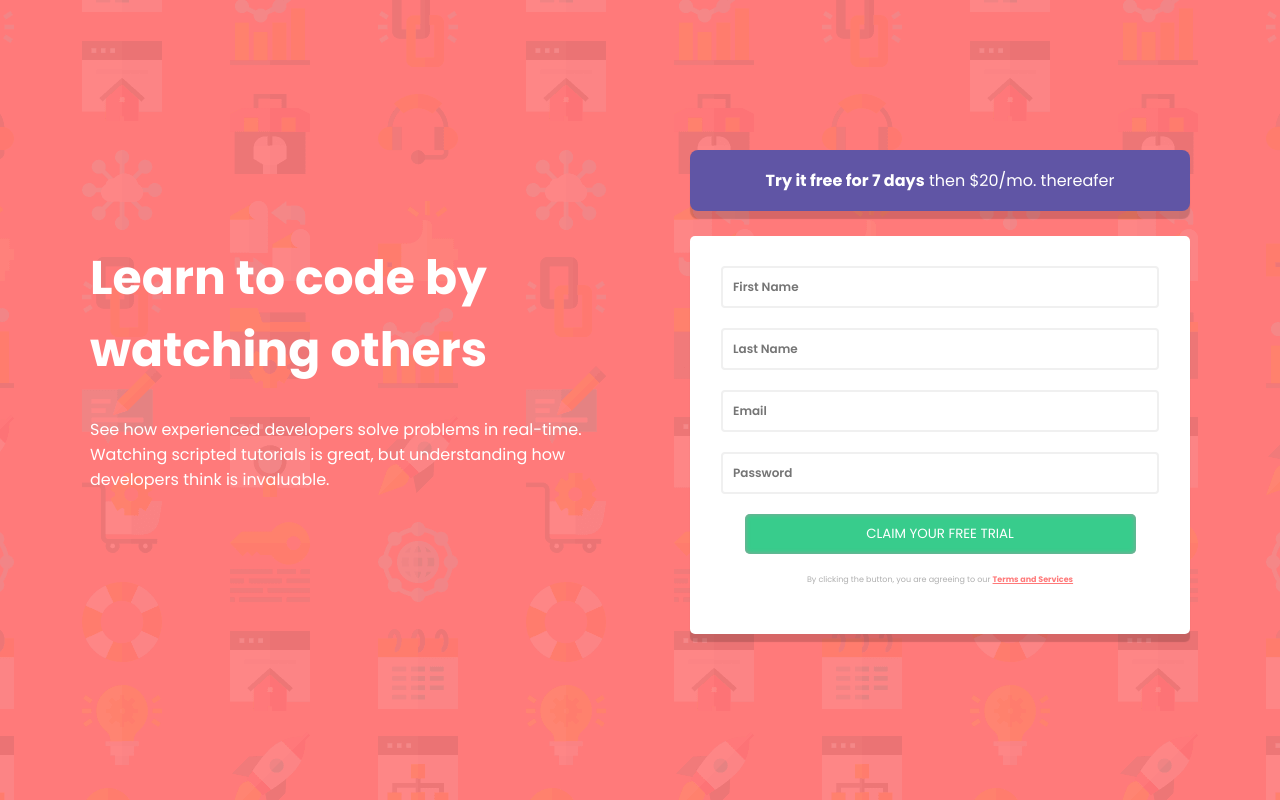
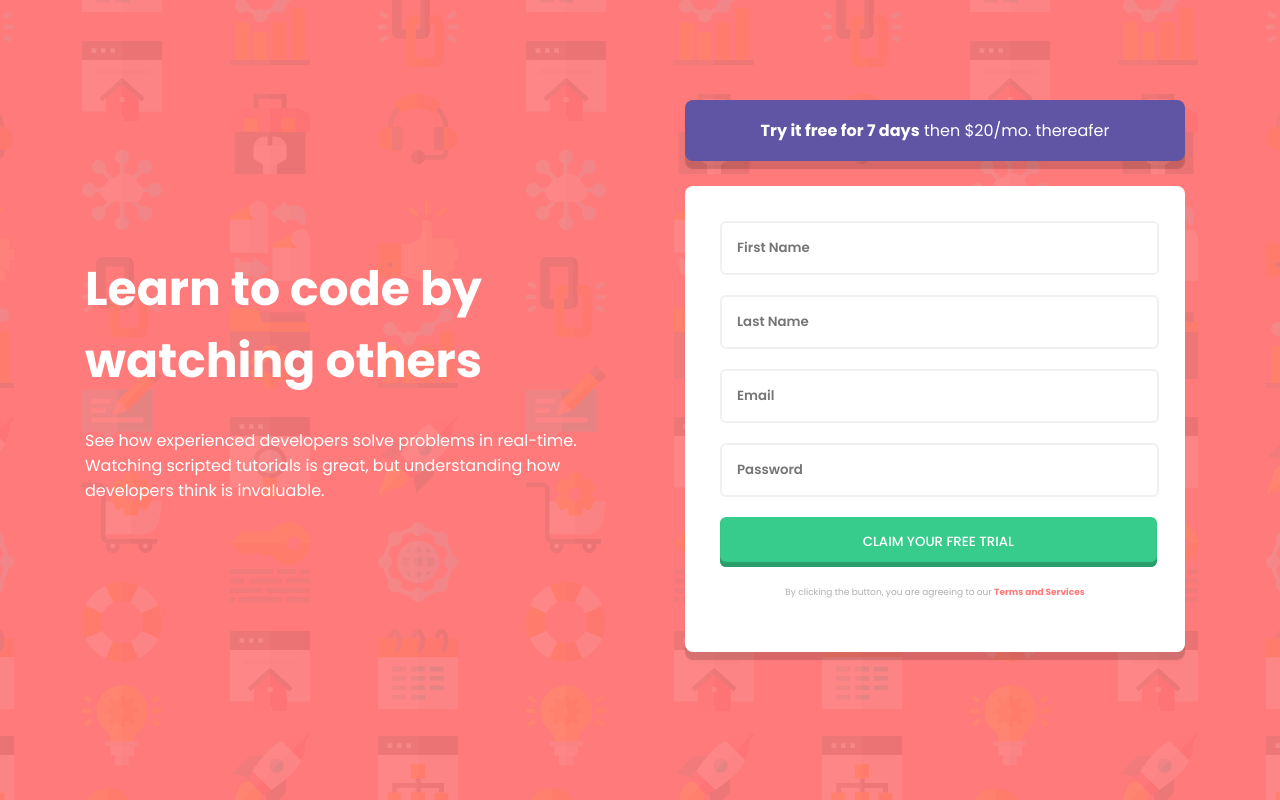
Before and after one commit to lisphelps/React-Apprenticeship-Projects, a React (Create React App) app: page / in a window 1280 px wide. Built offline with nearby package versions, Linux system fonts and the light colour scheme.

Commit message:
Code clean up

```diff
--- a/src/App.css
+++ b/src/App.css
@@ -9,62 +9,25 @@ html {
   background-color: hsl(0, 100%, 74%);
 }
 
-p {
-  font-size: 16px;
-}
-
 .App {
   display: flex;
   justify-content: center;
-  align-items: baseline;
+  align-items: center;
   flex-wrap: wrap;
   color: #fff;
 }
 
-.right {
-  margin: 150px 40px 20px 50px;
-  flex-direction: column;
-  justify-content: space-evenly;
-  align-self: center;
-  width: 500px;
+a:link, a:visited, a:active {
+  color: hsl(0, 100%, 74%);
+  font-weight: 700;
+  text-decoration: none;
 }
 
-.formcontainer {
-  width: 500px;
-  background-color: white;
-
-}
-
-.tryit {
-  text-align: center;
-  background-color: hsl(248, 32%, 49%);
-  border-radius: 8px;
-  box-shadow: 0 8px 1px rgba(0, 0, 0, 0.158);
-  padding: 2px;
-}
-
-a:link, a:visited, a:hover, a:active {
-  color: hsl(0, 100%, 74%);
-  font-weight: 700;
+a:hover {
+  color: hsl(249, 10%, 26%);
+  font-weight: 800;
 }
 
 input:focus, textarea:focus, select:focus {
   outline: none;
 }
-/*
-## Colors
-
-### Primary
-
-- Red: hsl(0, 100%, 74%)
-- Green: hsl(154, 59%, 51%)
-
-### Accent
-
-- Blue: hsl(248, 32%, 49%)
-
-### Neutral
-
-- Dark Blue: hsl(249, 10%, 26%)
-- Grayish Blue: hsl(246, 25%, 77%)
-*/
--- a/src/App.js
+++ b/src/App.js
@@ -1,17 +1,12 @@
 import './App.css';
-import Form from './components/Form/Form'
 import Left from './components/Left/Left'
+import Right from './components/Right/Right'
 
 function App() {
   return (
     <div className="App">
       <Left />
-      <div className="right">
-        <div className="tryit">
-          <p><strong>Try it free for 7 days</strong> then $20/mo. thereafer</p>
-        </div><br />
-        <Form />
-      </div>
+      <Right />
     </div>
   );
 }
--- a/src/components/Form/Form.css
+++ b/src/components/Form/Form.css
@@ -1,31 +1,24 @@
 .login {
-    justify-content: space-between;
     background-color: #FFF;
-    border-radius: 5px;
+    border-radius: 8px;
     box-shadow: 0 8px 1px rgba(0, 0, 0, 0.158);
-    align-content: left;
-    padding: 20px;
+    padding: 25px;
     text-align: center;
 }
 
 
 input, select, textarea {
     margin: 10px;
-    border: gray;
+    border: hsl(246, 39%, 85%);
     border: 2px solid #f0f0f0;
-    border-radius: 4px;
+    border-radius: 6px;
     width: 90%;
-    padding: 10px;
-    font-size: 12px;
+    padding: 15px;
     font-weight: 600;
-    text-align: justify;
 }
 
 input:hover, input:focus, textarea:focus, select:focus {
-    border: 2px solid hsl(246, 25%, 77%) ;
-}
-.error-line-active input:focus, .error-line-active textarea:focus {
-    border: 2px solid hsl(0, 100%, 74%) !important;
+    border: 2px solid hsl(246, 25%, 77%);
 }
 
 .error {
@@ -42,19 +35,19 @@ input.error::-webkit-input-placeholder {
     color: #fff;
 }
 input.error:hover, input.error:focus {
-    border: 2px solid  hsl(0, 100%, 74%);
+    border: 2px solid  hsl(0, 47%, 49%);
 }
 
 button {
     background-color: hsl(154, 59%, 51%);
     color: white;
-    width: 85%;
-    padding: 10px;
+    width: 97%;
+    padding: 15px;
+    margin: 10px;
     border: none;
-    border-radius: 5px;
-    box-shadow: inset 0 0 5px rgb(155, 155, 155);
-    margin: 10px;
-    font-size: 10;
+    border-radius: 6px;
+    box-shadow: inset 0 -5px 1px hsl(154, 59%, 39%);
+    font-weight: 500;
 }
 
 button:hover {
@@ -70,11 +63,10 @@ button:active {
     font-size: 10px;
     font-style: italic;
     text-align: right;
-    margin: -5px 15px 0px -5px;
+    margin: -5px 5px 0px -5px;
 }
 
 .disclaimer {
-    font-size: 8px;
+    font-size: 9px;
     color: #afafaf;
-    text-align: center;
   }
--- a/src/components/Form/Form.js
+++ b/src/components/Form/Form.js
@@ -38,35 +38,42 @@ function Form() {
                 value={values.first}
                 className={submitted && !values.first ? "error" : null}
                 placeholder="First Name"
-                />{submitted && !values.first ? <p id="oops">First Name cannot be empty</p> : null}
+                />
+                {submitted && !values.first ? <p id="oops">First Name cannot be empty</p> : null}
+
                 <input
                 onChange={handleLastInputChange}
                 value={values.last}
                 className={submitted && !values.last ? "error" : null}
                 placeholder="Last Name"
-                />{submitted && !values.last ? <p id="oops">Last Name cannot be empty</p> : null}
+                />
+                {submitted && !values.last ? <p id="oops">Last Name cannot be empty</p> : null}
+
                 <input
                 onChange={handleEmailInputChange}
                 value={values.email}
                 // eslint-disable-next-line
                 className={submitted && !values.email || submitted && !validEmail.test(values.email) ? "error" : null}
                 placeholder="Email"
-                />{submitted && !values.email ? <p id="oops">Please enter an email address</p> : null}
-                 {submitted && values.email && !validEmail.test(values.email) ? <p id="oops">Looks like this is not an email</p>: null}
+                />
+                {submitted && !values.email ? <p id="oops">Please enter an email address</p> : null}
+                {submitted && values.email && !validEmail.test(values.email) ? <p id="oops">Looks like this is not an email</p>: null}
+
                 <input
                 onChange={handlePwInputChange}
                 value={values.password}
                 type="password"
                 className={submitted && !values.password ? "error" : null}
                 placeholder="Password"
-                />{submitted && !values.password ? <p id="oops">Password cannot be empty</p> : null}
-                <br />
+                />
+                {submitted && !values.password ? <p id="oops">Password cannot be empty</p> : null}
+
                 <button id="submit" type="submit" onSubmit={handleSubmit}>CLAIM YOUR FREE TRIAL</button>
                 <br />
-                <span className="disclaimer">By clicking the button, you are agreeing to our <a href="index.html">Terms and Services</a></span><br /><br />
+                <span className="disclaimer">By clicking the button, you are agreeing to our <a href="index.html">Terms and Services</a></span>
+                <br /><br />
             </form>
         </div>
-
     )
 }
 
--- a/src/components/Left/Left.css
+++ b/src/components/Left/Left.css
@@ -1,15 +1,16 @@
 .Left {
     text-align: left;
-    height: 200px;
+    height: 400px;
     width: 500px;
-    margin: 210px 50px 10px 40px;
+    margin: 150px 50px 10px 40px;
 }
 
-h1 {
+#learn {
     font-size: 1.25cm;
     text-align: left;
 }
 
 .leftcontent {
     text-align: left;
+    font-size: 16px;
 }
--- a/src/components/Left/Left.js
+++ b/src/components/Left/Left.js
@@ -4,7 +4,7 @@ import './Left.css'
 export default function Left() {
     return (
         <div className="Left">
-        <h1>Learn to code by <br/>watching others</h1>
+        <h1 id="learn">Learn to code by watching others</h1>
           <p className="leftcontent">See how experienced developers solve problems in real-time. Watching scripted tutorials is great, but understanding how developers think is invaluable.</p>
         </div>
     )
--- /dev/null
+++ b/src/components/Right/Right.css
@@ -0,0 +1,13 @@
+.right {
+    margin: 100px 50px 50px 50px;
+    align-self: center;
+    width: 500px;
+  }
+
+  .tryit {
+    text-align: center;
+    background-color: hsl(248, 32%, 49%);
+    border-radius: 8px;
+    box-shadow: 0 8px 1px rgba(0, 0, 0, 0.158);
+    padding: 2px;
+  }
--- /dev/null
+++ b/src/components/Right/Right.js
@@ -0,0 +1,14 @@
+import React from 'react'
+import Form from '../Form/Form'
+import './Right.css'
+
+export default function Right() {
+    return (
+<div className="right">
+        <div className="tryit">
+          <p><strong>Try it free for 7 days</strong> then $20/mo. thereafer</p>
+        </div><br />
+        <Form />
+      </div>
+    )
+}
```
